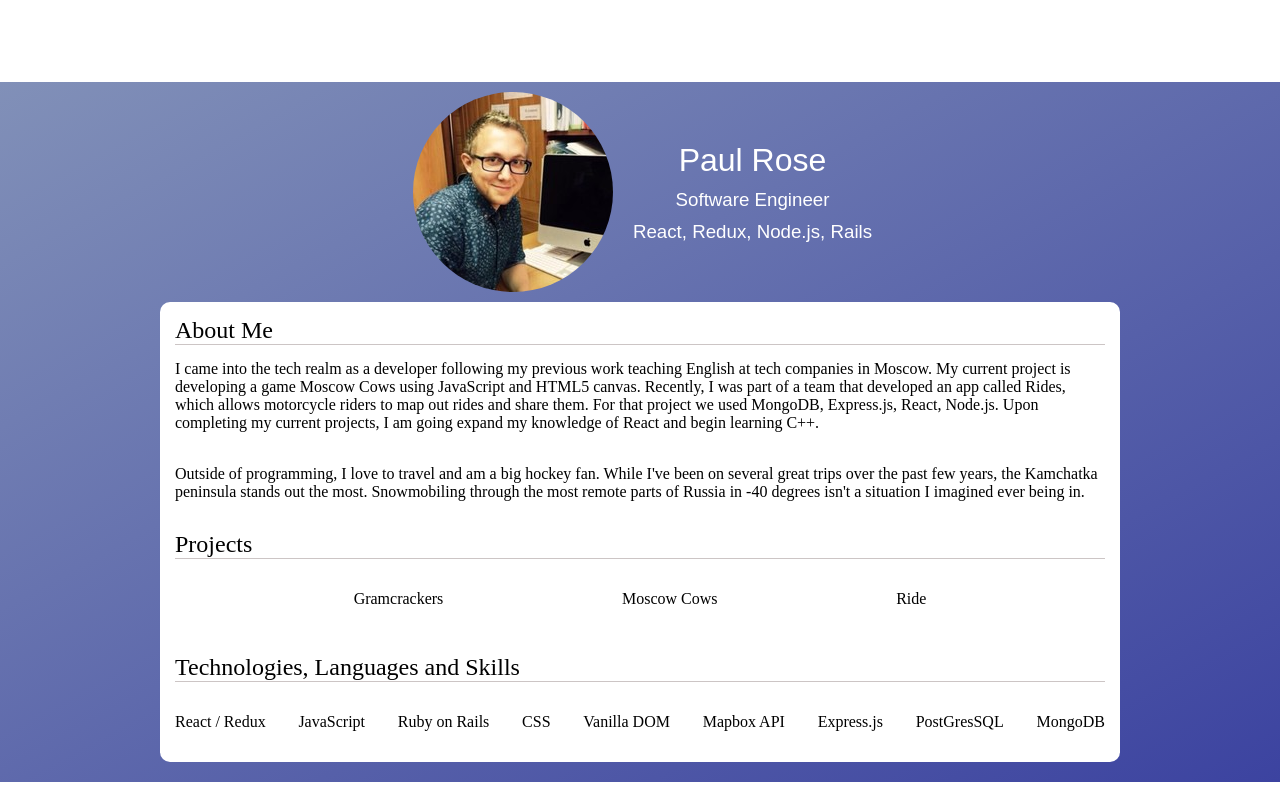
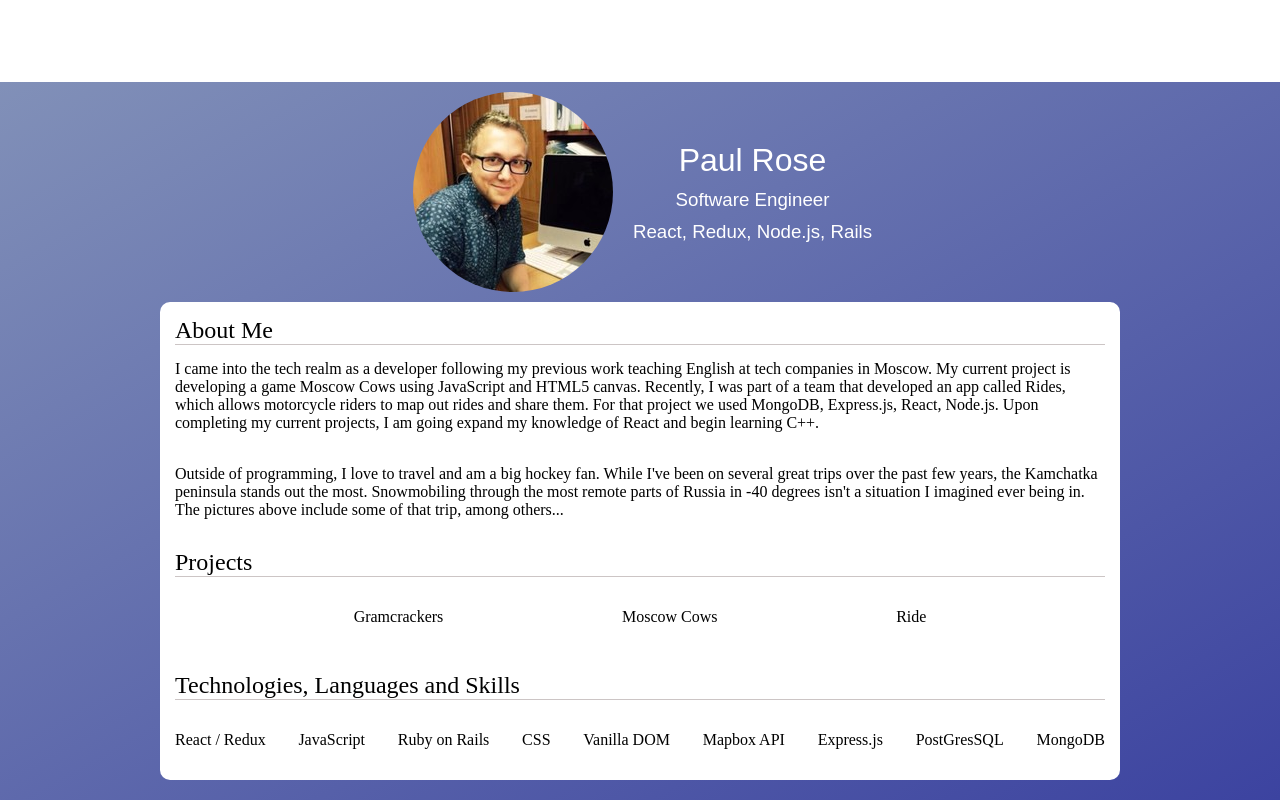
Before and after one commit to rose-paul/portfolio, a React (Create React App) app: page / in a window 1280 px wide. Shown: the part 518-1318 px from the top of the page. Built offline with nearby package versions, Linux system fonts and the light colour scheme.

Commit message:
add info

```diff
--- a/src/App.js
+++ b/src/App.js
@@ -32,6 +32,7 @@ function App() {
             While I've been on several great trips over the past few years,
             the Kamchatka peninsula stands out the most. Snowmobiling through the most
             remote parts of Russia in -40 degrees isn't a situation I imagined ever being in.
+            The pictures above include some of that trip, among others...
           </article>
         </header>
       </section>
```
